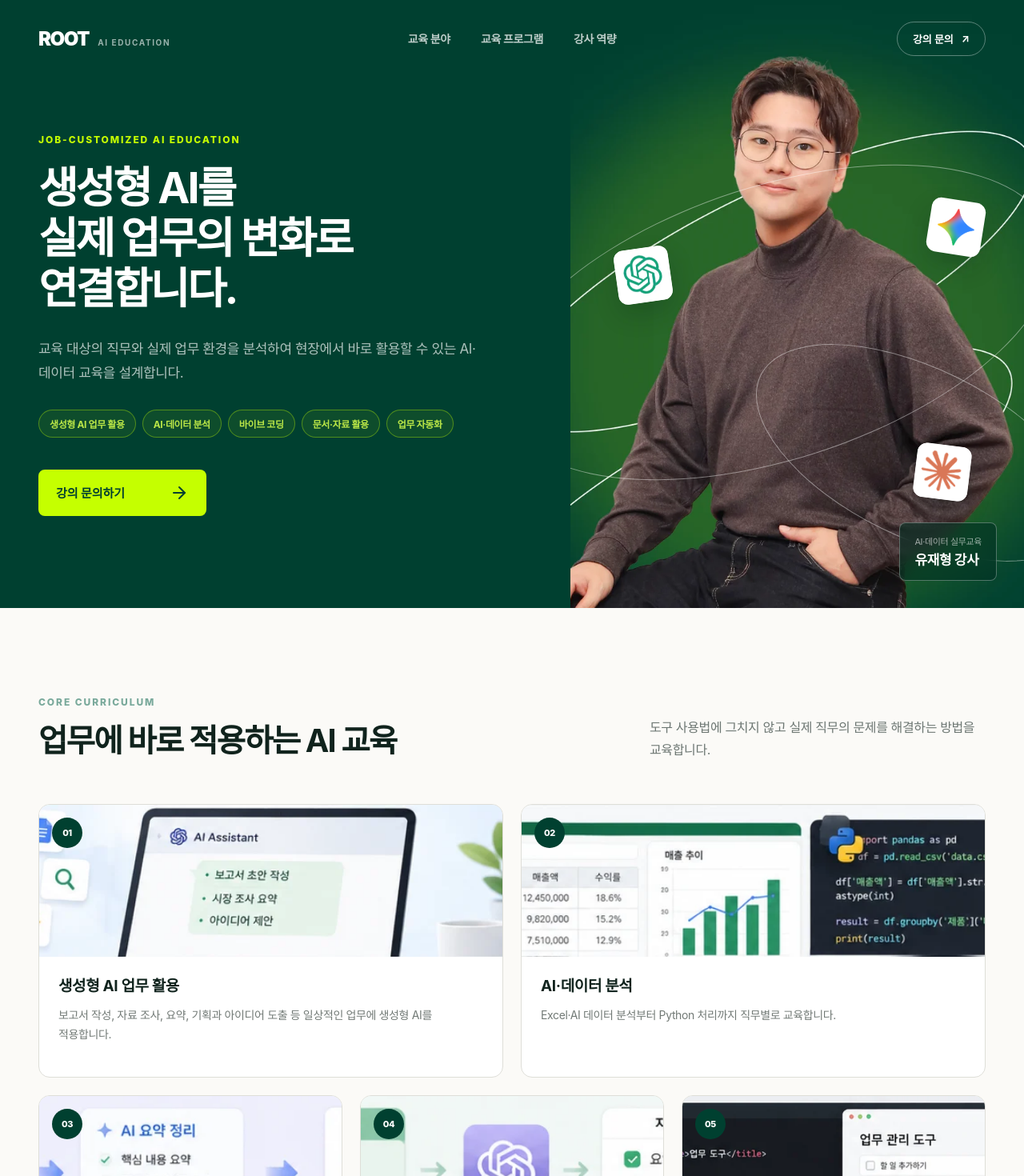
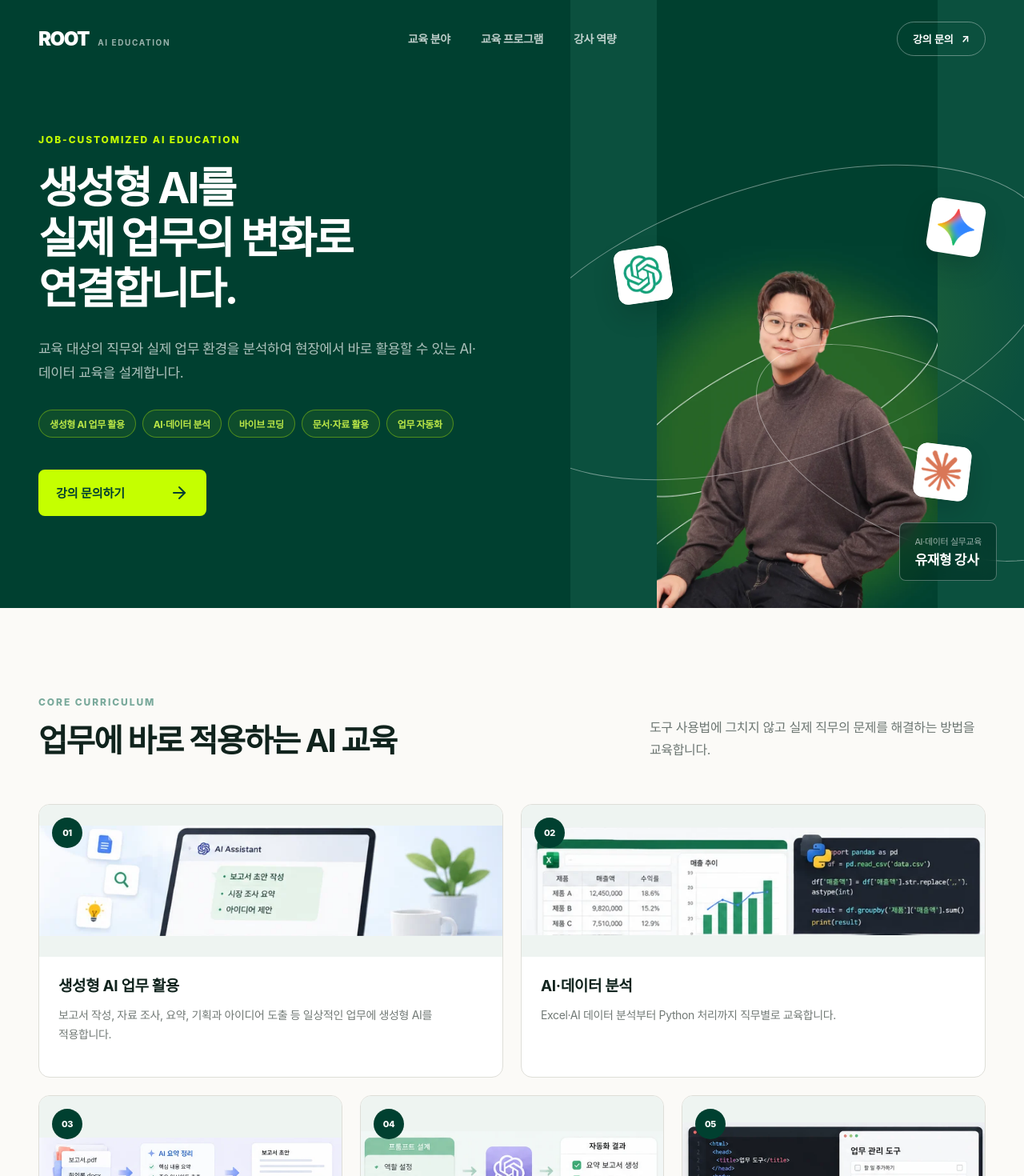
Before and after one commit to Aydencompany/Aydencompany.github.io, a Next.js app: page / in a window 1280 px wide. Shown: the top 1470 px of the page at 80% size. Built offline with nearby package versions, Linux system fonts and the light colour scheme; a web font is replaced by a local one.

Commit message:
Show desktop images without cropping

```diff
--- a/app/globals.css
+++ b/app/globals.css
@@ -1008,9 +1008,8 @@ img {
     inset: 0;
     width: 100%;
     height: 100%;
-    object-fit: cover;
-    object-position: center bottom;
-    transform: scale(1.03);
+    object-fit: contain;
+    object-position: center;
   }
 
   .desktop-tool {
@@ -1147,12 +1146,7 @@ img {
   .desktop-course-image img {
     width: 100%;
     height: 100%;
-    object-fit: cover;
-    transition: transform 300ms ease;
-  }
-
-  .desktop-course-card:hover .desktop-course-image img {
-    transform: scale(1.025);
+    object-fit: contain;
   }
 
   .desktop-course-image span {
```
